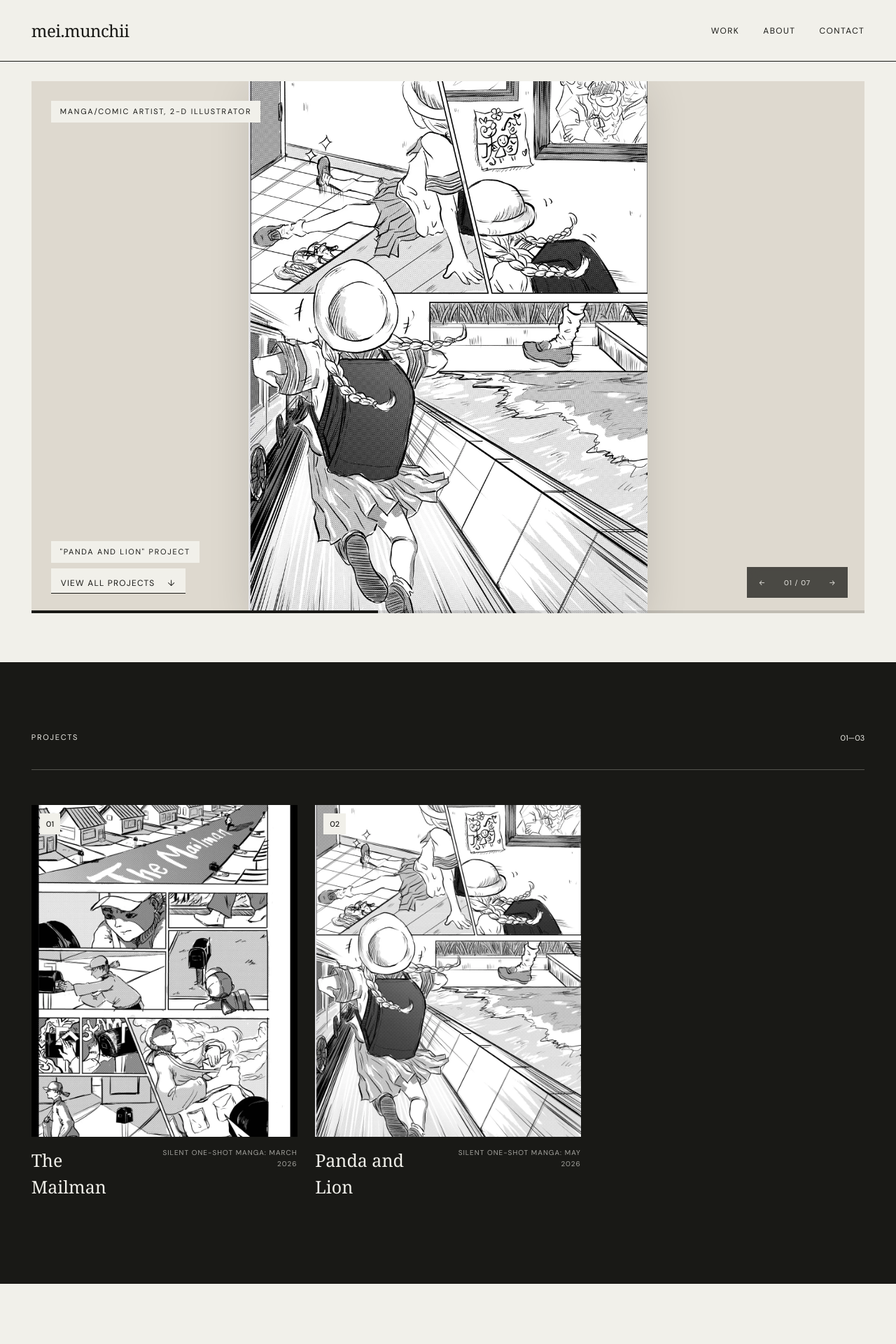
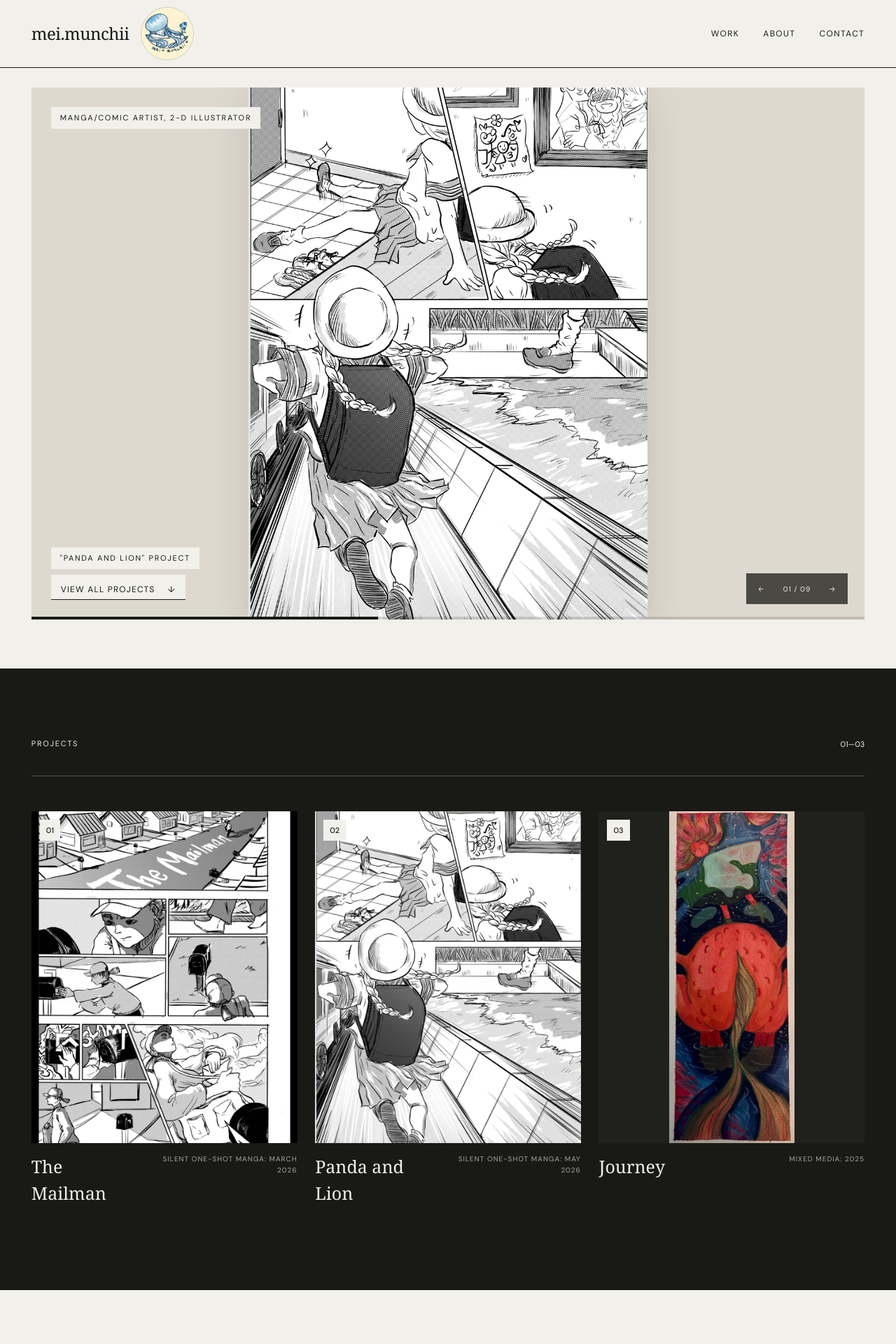
Before and after one commit to meimunchi/portfolio, a React (Vite) app: page / in a window 1280 px wide. Shown: the top 1920 px of the page at 70% size. Built offline with nearby package versions, Linux system fonts and the light colour scheme; the HTML template or start-up script is replaced by a standard one; a web font is replaced by a local one.

Commit message:
Add illustrations project and logo

```diff
--- a/index.html
+++ b/index.html
@@ -3,7 +3,7 @@
   <head>
     <meta charset="UTF-8" />
     <meta name="viewport" content="width=device-width, initial-scale=1.0" />
-    <link rel="icon" type="image/svg+xml" href="/favicon.svg" />
+    <link rel="icon" type="image/webp" href="/images/logo.webp" />
     <title>mei.munchii — Artist Portfolio</title>
     <meta
       name="description"
--- a/src/App.tsx
+++ b/src/App.tsx
@@ -12,6 +12,8 @@ export type Project = {
   year: string
   medium: string
   cardMeta?: string
+  cardFit?: "contain" | "cover"
+  cardAspectRatio?: string
   description: string
   viewerTitle?: string
   viewerMedium?: string
@@ -49,6 +51,8 @@ export const heroSlides: HeroSlide[] = [
   // { src: "/images/heroSlides/panda_uneasy.webp", alt: "Panda and Lion", fit: "contain" },
   // { src: "/images/heroSlides/panda_walk_classroom.webp", alt: "Panda and Lion", fit: "contain" },
   { src: "/images/heroSlides/panda_dancing.webp", alt: "Panda and Lion", project: "Panda and Lion", fit: "contain" },
+  { src: "/images/illustrations/sleep.webp", alt: "Journey: Sleep", project: "Journey", fit: "contain" },
+  { src: "/images/illustrations/chess.webp", alt: "Journey: Chess", project: "Journey", fit: "contain" },
 ]
 
 export const projects: Project[] = [
@@ -82,7 +86,7 @@ export const projects: Project[] = [
       },
       {
         src: "/images/panda_and_lion_additional/character_designs/girl_2.webp", alt: "girl2characterdesign",
-        caption: "In the initial character designs, I created a girl who is very expressive. She's a very open book."
+        caption: "In the initial character designs, I created a girl who is very expressive. She's an open book."
       },
       {
         src: "/images/panda_and_lion_additional/character_designs/girl_1.webp", alt: "girl1characterdesign",
@@ -102,66 +106,42 @@ export const projects: Project[] = [
       },
     ],
   },
-  // {
-  //   slug: "the-mailman",
-  //   title: "The Mailman",
-  //   year: "March 2026",
-  //   medium: "Silent one-shot manga",
-  //   cardMeta: "Silent one-shot manga: March 2026",
-  //   description: "A story about a mailman...and a monster...",
-  //   artworks: [
-  //     {
-  //       src: images[3],
-  //       alt: "Warm geometric abstract painting",
-  //       caption:
-  //         "Built from a small plein-air color sketch, then expanded intuitively in the studio.",
-  //     },
-  //     {
-  //       src: images[4],
-  //       alt: "White and red abstract painting",
-  //       caption:
-  //         "Raw linen remains visible between forms, allowing the painting to breathe.",
-  //     },
-  //     {
-  //       src: images[5],
-  //       alt: "Yellow, green and white abstract painting",
-  //       caption:
-  //         "A brighter study made from memory rather than direct observation.",
-  //     },
-  //   ],
-  // },
-  // {
-  //   slug: "notes-on-distance",
-  //   title: "Notes on Distance",
-  //   viewerTitle: "Journey",
-  //   year: "2023",
-  //   medium: "Mixed media on paper",
-  //   viewerMedium: "Mixed media on paper (acrylic paint, colored pencil)",
-  //   description:
-  //     "Small, immediate works made while moving between places. Each one holds a fragment of landscape without describing it literally.",
-  //   viewerDescription:
-  //     "A collection of acrylic and colored pencil paintings capturing the journey of a girl through a fantastical world",
-  //   artworks: [
-  //     {
-  //       src: images[6],
-  //       alt: "Blue and yellow abstract painting",
-  //       caption:
-  //         "Oil stick and graphite create a compact map of remembered shapes.",
-  //     },
-  //     {
-  //       src: images[7],
-  //       alt: "Yellow, red, green and black abstract painting",
-  //       caption:
-  //         "A fast composition made in one sitting, preserving every revision.",
-  //     },
-  //     {
-  //       src: images[8],
-  //       alt: "Blue, yellow and red abstract painting",
-  //       caption:
-  //         "The closing piece combines marks collected across the entire series.",
-  //     },
-  //   ],
-  // },
+  {
+    slug: "journey-illustrations",
+    title: "Journey",
+    year: "2025",
+    medium: "Mixed media on paper (acrylic paint, colored pencil)",
+    cardMeta: "Mixed media: 2025",
+    cardFit: "contain",
+    description: "A collection of acrylic and colored pencil paintings capturing the journey of a girl through a fantastical world.",
+    artworks: [
+      {
+        src: "/images/illustrations/sleep.webp", alt: "Journey illustration",
+        caption:
+          "Sleep illustration from the Journey series. We are introduced to a girl who is sleeping peacefully, observed by a strange creature.",
+      },
+      {
+        src: "/images/illustrations/travel.webp", alt: "Journey illustration",
+        caption:
+          "Travel illustration from the Journey series. The creature and the girl travel.",
+      },
+      {
+        src: "/images/illustrations/pufferfish_1.webp", alt: "Journey illustration",
+        caption:
+          "The girl finds a pufferfish and reaches towards it. What does she want with it?",
+      },
+      {
+        src: "/images/illustrations/pufferfish_2.webp", alt: "Journey illustration",
+        caption:
+          "The creature helps the girl capture the pufferfish.",
+      },
+      {
+        src: "/images/illustrations/chess.webp", alt: "Journey illustration",
+        caption:
+          "In bargain for its freedom, the pufferfish challenges the girl to a game of chess!",
+      },
+    ]
+  },
 ]
 
 function ProjectViewer({
@@ -290,7 +270,12 @@ export default function App() {
     <main>
       <header>
         <a className="wordmark" href="#top">
-          mei.munchii
+          <span>mei.munchii</span>
+          <img
+            src={resolveAsset("/images/logo.webp")}
+            alt="mei.munchii logo"
+            className="wordmark-logo"
+          />
         </a>
         <nav aria-label="Main navigation">
           <a href="#work">Work</a>
@@ -374,8 +359,13 @@ export default function App() {
               }}
               key={project.slug}
             >
-              <div className="project-image">
-                <img src={resolveAsset(project.artworks[0].src)} alt={project.title} />
+              <div className={`project-image ${project.cardFit === "contain" ? "is-contain" : ""}`}>
+                <img
+                  src={resolveAsset(project.artworks[0].src)}
+                  alt={project.title}
+                  className={`project-image-img ${project.cardFit === "contain" ? "fit-contain" : "fit-cover"}`}
+                  style={project.cardAspectRatio ? { aspectRatio: project.cardAspectRatio } : undefined}
+                />
                 <span className="project-number">
                   {String(index + 1).padStart(2, "0")}
                 </span>
--- a/src/index.css
+++ b/src/index.css
@@ -42,18 +42,37 @@ main {
 }
 
 header {
-  height: 88px;
+  min-height: 96px;
   display: flex;
   align-items: center;
   justify-content: space-between;
-  padding: 0 3.5vw;
+  padding: 10px 3.5vw;
   border-bottom: 1px solid #191916;
 }
 
 .wordmark {
+  display: inline-flex;
+  align-items: center;
+  gap: 16px;
   font-family: "Italiana", Georgia, serif;
   font-size: 24px;
   letter-spacing: -0.02em;
+  text-decoration: none;
+  color: inherit;
+}
+
+.wordmark-logo {
+  width: 76px;
+  height: 76px;
+  border-radius: 50%;
+  object-fit: cover;
+  border: 1px solid rgba(25, 25, 22, 0.18);
+  flex-shrink: 0;
+  transition: transform 0.25s ease, opacity 0.25s ease;
+}
+
+.wordmark:hover .wordmark-logo {
+  transform: scale(1.06);
 }
 
 nav {
@@ -299,6 +318,12 @@ footer a:hover {
   transition: transform 0.55s cubic-bezier(0.2, 0.7, 0.2, 1);
 }
 
+.project-image img.fit-contain {
+  object-fit: contain;
+  background: #20201d;
+  filter: drop-shadow(0 6px 18px rgba(0, 0, 0, 0.35));
+}
+
 .project-card:hover .project-image img {
   transform: scale(1.025);
 }
@@ -532,6 +557,14 @@ footer div {
     height: 68px;
     padding: 0 20px;
   }
+  .wordmark {
+    gap: 10px;
+    font-size: 20px;
+  }
+  .wordmark-logo {
+    width: 46px;
+    height: 46px;
+  }
   nav {
     gap: 16px;
   }
```
